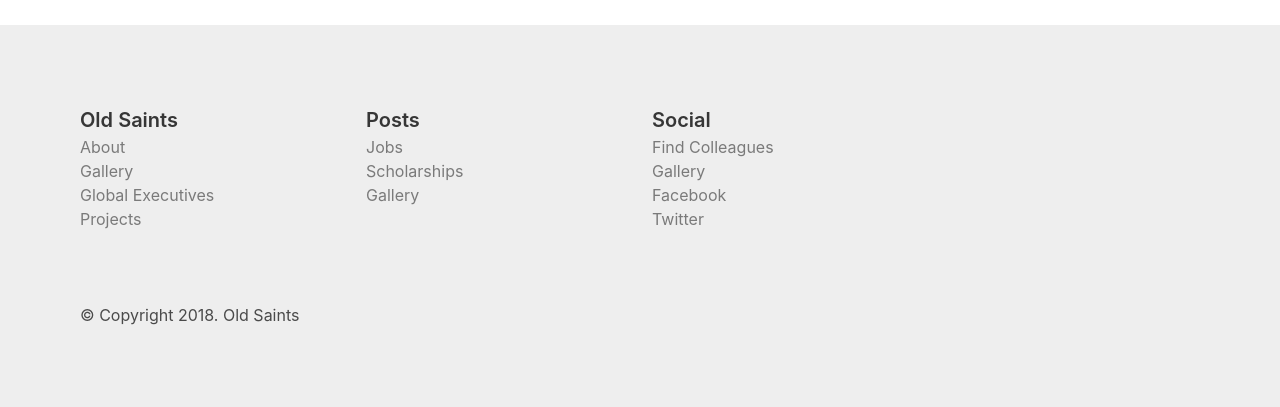
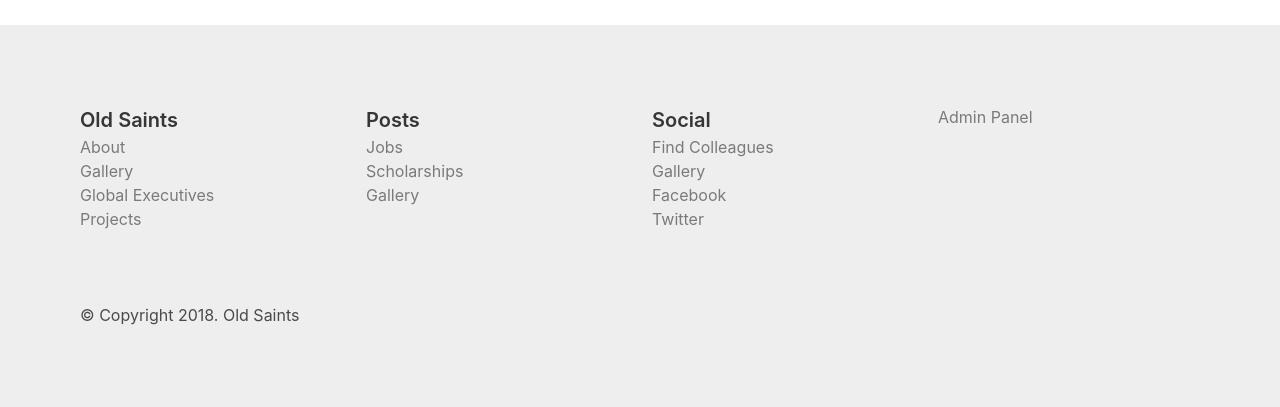
Before and after one commit to blackmann/old_saints, a Django app: page /jobs/create/ in a window 1280 px wide. Shown: the part 1393-1800 px from the top of the page. Run offline with Django 3.2, Linux system fonts and the light colour scheme; some libraries are stand-ins or nearby versions.

Commit message:
Admin link

```diff
--- a/web/templates/web/base.html
+++ b/web/templates/web/base.html
@@ -157,7 +157,7 @@
             </div>
 
             <div class="column">
-
+                    <a href="/admin/web/" class="has-text-grey">Admin Panel</a>
             </div>
         </div>
 
```
